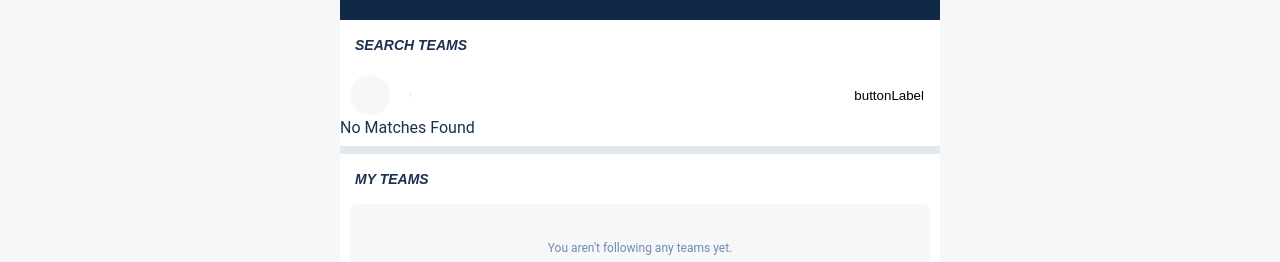
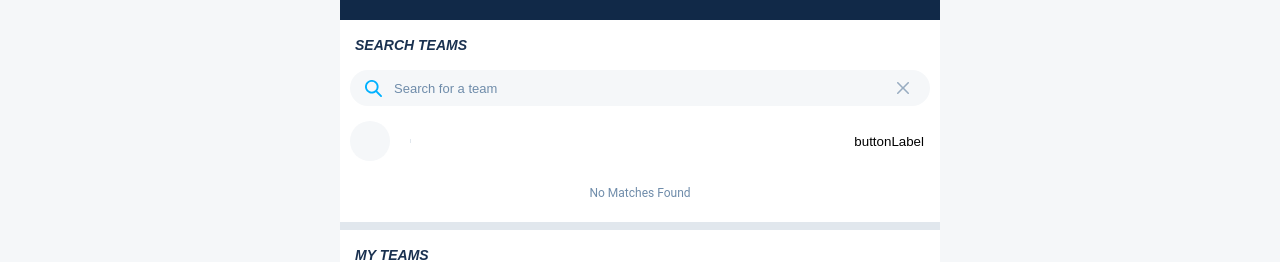
Before and after one commit to pixaily/account-dashboard-react, a React (Create React App) app: page / in a window 1280 px wide. Shown: the part 249-511 px from the top of the page. Built offline with nearby package versions, Linux system fonts and the light colour scheme.

Commit message:
Account Dashboard - Add Search Field component with styles

```diff
--- a/src/components/ui-elements/search-field/SearchField.js
+++ b/src/components/ui-elements/search-field/SearchField.js
@@ -1,3 +1,28 @@
-function SearchField() { }
+import { ReactComponent, memo } from 'react';
+import BaseButton from './../../base-elements/base-button/BaseButton';
+import BaseIcon from './../../base-elements/base-icon/BaseIcon';
 
-export default SearchField;
+import { ReactComponent as IconSearch } from './../../../assets/icons/search.svg';
+import { ReactComponent as IconClear } from './../../../assets/icons/close.svg';
+
+import './SearchField.scss';
+
+function SearchField() {
+
+  return (
+    <div className="search">
+      <BaseIcon className="icon--search">
+        <IconSearch />
+      </BaseIcon>
+      <input type="search" placeholder="Search for a team" />
+      <BaseButton mode="button" label="clear" className="icon icon--close">
+        <BaseIcon className="icon--clear">
+          <IconClear />
+        </BaseIcon>
+      </BaseButton>
+    </div>
+
+  )
+}
+
+export default memo(SearchField);
--- a/src/components/ui-elements/search-field/SearchField.scss
+++ b/src/components/ui-elements/search-field/SearchField.scss
@@ -0,0 +1,48 @@
+@import './../../../assets/styles/utils.scss';
+
+.search {
+  display: flex;
+  align-items: center;
+  background-color: $color-base-background;
+  border-radius: 80px;
+  margin: 0 10px 10px;
+  padding: 0 15px;
+  input {
+    flex: 1 1 auto;
+    max-width: 100%;
+    margin: 0 10px;
+    font-size: 13px;
+    line-height: 1.4;
+    color: $color-font-base;
+    height: 36px;
+    border: 0;
+    background-color: transparent;
+    outline: 0;
+    &::-moz-placeholder {
+      color: $color-font-placeholder;
+    }
+    &:-moz-placeholder {
+      color: $color-font-placeholder;
+    }
+    &::-webkit-input-placeholder {
+      color: $color-font-placeholder;
+    }
+    &:-ms-input-placeholder {
+      color: $color-font-placeholder;
+    }
+    &::-webkit-search-cancel-button { display: none; }
+  }
+}
+.search__no-results {
+  display: flex;
+  flex-direction: column;
+  align-items: center;
+  justify-content: center;
+  padding: 20px 10px 10px;
+  font-size: 12px;
+  line-height: 1.3;
+  color: $color-font-placeholder;
+  .icon--no-results {
+    margin-bottom: 5px;
+  }
+}
```
